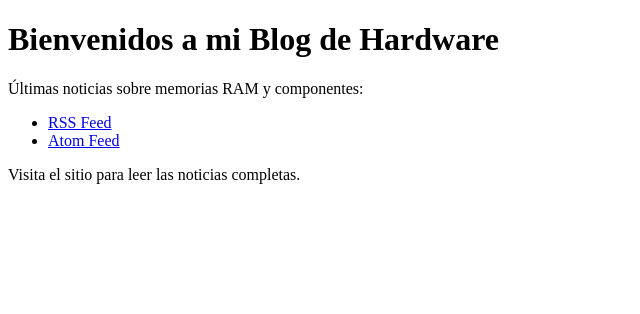
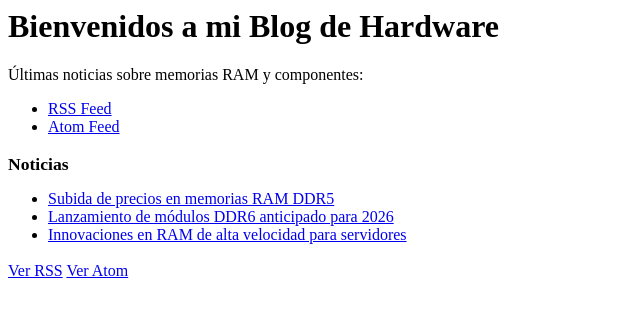
Before and after one commit to cosmemir-jpg/rss-atom, a plain HTML site: page index.html in a window 1280 px wide. Shown: the whole page, without its empty margins (0-640 px from the left). Drawn offline with Linux system fonts and the light colour scheme.

Commit message:
index.html

```diff
--- a/index.html
+++ b/index.html
@@ -1,17 +1,31 @@
-<!DOCTYPE html>
 <html lang="es">
 <head>
   <meta charset="UTF-8">
+  <meta name="viewport" content="width=device-width,initial-scale=1">
   <title>Blog de Noticias de Hardware</title>
+  <link rel="stylesheet" href="styles.css">
 </head>
 <body>
-  <h1>Bienvenidos a mi Blog de Hardware</h1>
-  <p>Últimas noticias sobre memorias RAM y componentes:</p>
-  <ul>
-    <li><a href="RSS.xml">RSS Feed</a></li>
-    <li><a href="ATOM.xml">Atom Feed</a></li>
-  </ul>
-  <p>Visita el sitio para leer las noticias completas.</p>
+  <main class="container">
+    <h1>Bienvenidos a mi Blog de Hardware</h1>
+    <p>Últimas noticias sobre memorias RAM y componentes:</p>
+
+    <ul style="margin-top:12px;">
+      <li><a href="feed_rss.xml">RSS Feed</a></li>
+      <li><a href="feed_atom.xml">Atom Feed</a></li>
+    </ul>
+
+    <h2 style="margin-top:18px;font-size:1.1rem">Noticias</h2>
+    <ul style="margin-top:10px;">
+      <li><a href="noticia1.html">Subida de precios en memorias RAM DDR5</a></li>
+      <li><a href="noticia2.html">Lanzamiento de módulos DDR6 anticipado para 2026</a></li>
+      <li><a href="noticia3.html">Innovaciones en RAM de alta velocidad para servidores</a></li>
+    </ul>
+
+    <div class="feed-links" style="margin-top:18px">
+      <a href="feed_rss.xml">Ver RSS</a>
+      <a href="feed_atom.xml">Ver Atom</a>
+    </div>
+  </main>
 </body>
-
 </html>
```
